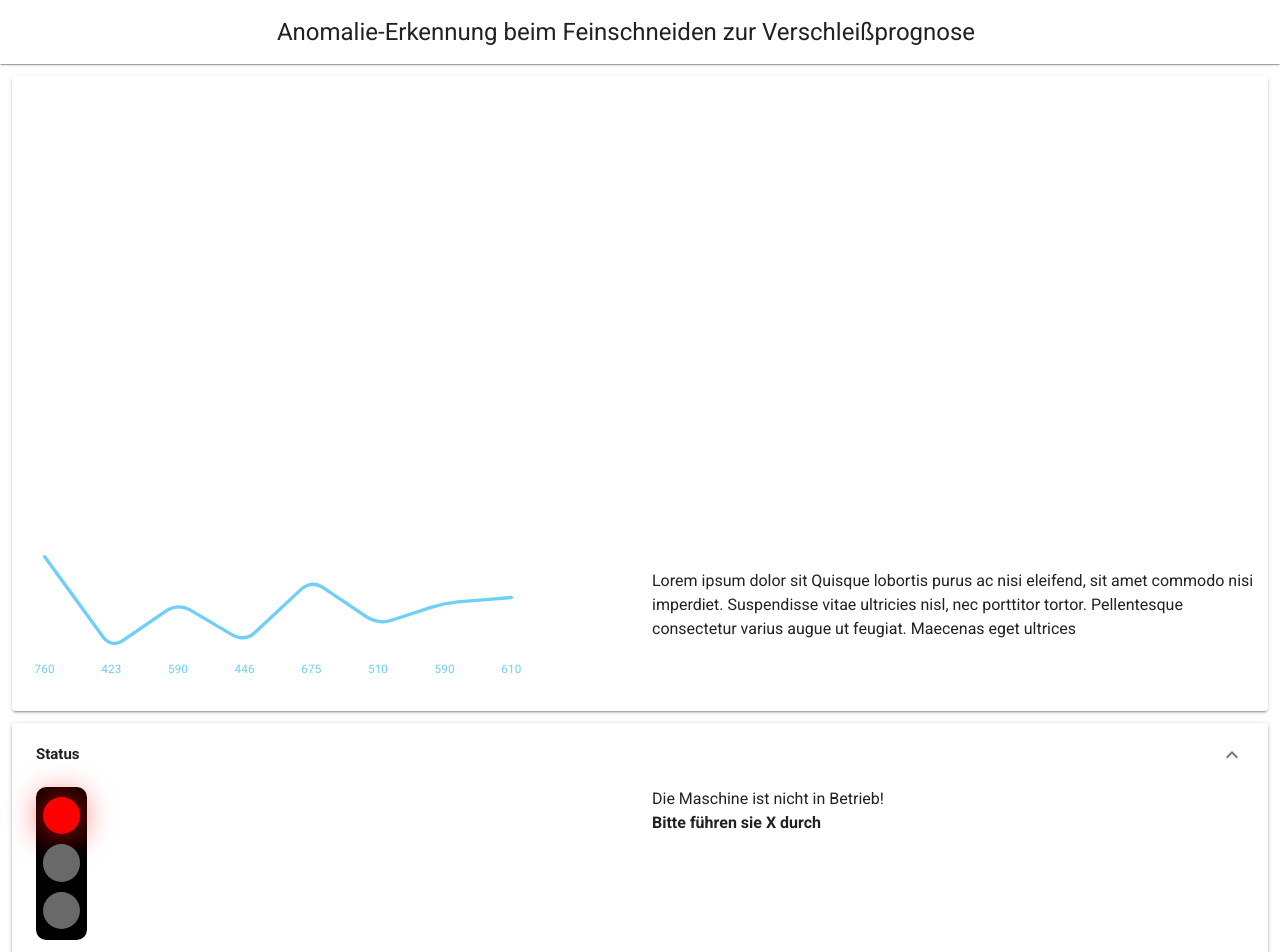
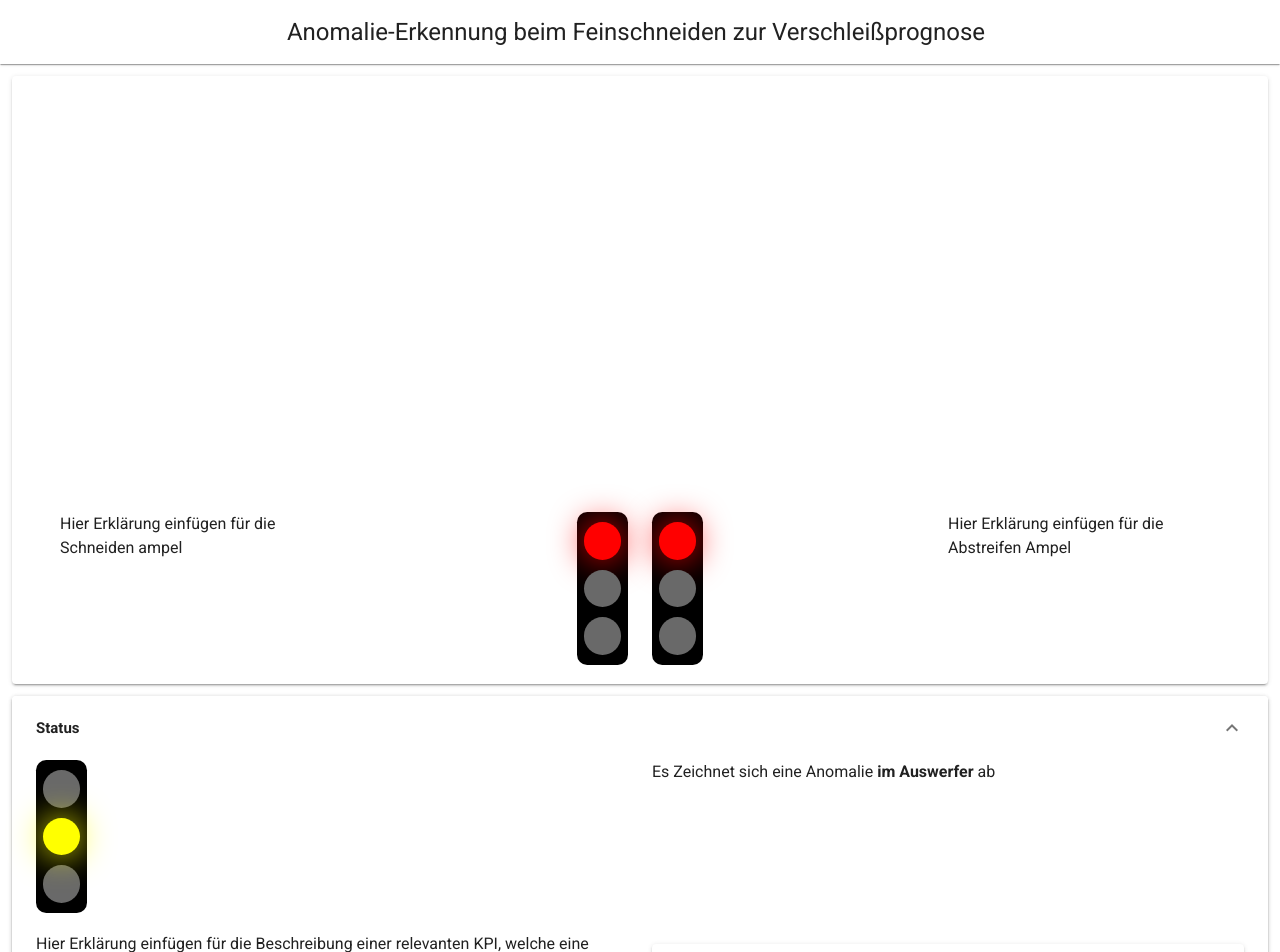
Before and after one commit to Senseering/spaicer-fineblanking-prototype, a Vue app: page / in a window 1280 px wide. Shown: the top 952 px of the page. Built offline with nearby package versions, Linux system fonts and the light colour scheme.

Commit message:
quick fix

```diff
--- a/src/App.vue
+++ b/src/App.vue
@@ -8,7 +8,7 @@
           contain
           src="@/assets/spaicer.png"
           transition="scale-transition"
-          width="100"
+          width="120"
         />
       </div>
       <v-spacer></v-spacer>
@@ -39,6 +39,19 @@
         </v-row>
       </v-container>
     </v-main>
+    <v-footer>
+      <v-spacer />
+        <v-btn depressed small href="https://spaicer.de" target="_blank">
+        <v-img
+          alt="Vuetify Logo"
+          class="shrink mr-2"
+          contain
+          src="@/assets/spaicer.png"
+          transition="scale-transition"
+          width="100"
+        />
+      </v-btn>
+    </v-footer>
   </v-app>
 </template>
 
--- a/src/components/Main.vue
+++ b/src/components/Main.vue
@@ -1,7 +1,7 @@
 <template>
   <v-card class="mt-3">
     <v-row>
-      <v-col>
+      <v-col class="mr-12">
         <v-img
           class="shrink"
           contain
@@ -11,32 +11,129 @@
         />
       </v-col>
     </v-row>
-    <v-row justify="center" align="center">
-      <v-col>
-        <v-card class="mt-3" flat>
-          <v-card-text>
-            <v-sheet max-width="500px">
-              <v-sparkline
-                :value="value"
-                color="secondary"
-                padding="10"
-                stroke-linecap="round"
-                smooth
-                line-width="2"
-              >
-                <template v-slot:label="item">{{ item.value }}</template>
-              </v-sparkline>
-            </v-sheet>
-          </v-card-text>
-        </v-card>
+    <v-row>
+      <v-col class="ml-12">
+      Hier Erklärung einfügen für die Schneiden ampel
       </v-col>
-      <v-col>Lorem ipsum dolor sit Quisque lobortis purus ac nisi eleifend, sit amet commodo nisi imperdiet. Suspendisse vitae ultricies nisl, nec porttitor tortor. Pellentesque consectetur varius augue ut feugiat. Maecenas eget ultrices</v-col>
+       <v-col  align="end">
+        <div v-if="counter===1" >
+          <span class="css-ampel ampelrot">
+            <span></span>
+          </span>
+        </div>
+        <div v-else-if="counter===2">
+          <span class="css-ampel ampelgelb">
+            <span></span>
+          </span>
+        </div>
+        <div v-else>
+          <span class="css-ampel ampelgruen">
+            <span></span>
+          </span>
+        </div>
+      </v-col>
+        <v-col>
+        <div v-if="counter===1">
+          <span class="css-ampel ampelrot">
+            <span></span>
+          </span>
+        </div>
+        <div v-else-if="counter===2">
+          <span class="css-ampel ampelgelb">
+            <span></span>
+          </span>
+        </div>
+        <div v-else>
+          <span class="css-ampel ampelgruen">
+            <span></span>
+          </span>
+        </div>
+      </v-col>
+       <v-col class="mr-12">
+      Hier Erklärung einfügen für die Abstreifen Ampel
+      </v-col>
     </v-row>
+
   </v-card>
 </template>
 
 <script>
 export default {
-  data: () => ({ value: [760, 423, 590, 446, 675, 510, 590, 610] })
+  data: () => ({ value: [760, 423, 590, 446, 675, 510, 590, 610], counter:0 }),
+  methods:{
+    timer() {
+      if(Math.random()<0.2){
+        this.counter = 0
+      }else{
+      this.counter = this.counter + 1;
+        if (this.counter === 3) {
+          this.counter = 0;
+        }
+      }
+
+
+    }
+  },
+  mounted() {
+    this.interval = setInterval(this.timer, 3000);
+  }
 };
 </script>
+
+
+<style scoped>
+.css-ampel {
+  display: inline-block;
+  width: 30px;
+  height: 90px;
+  border-radius: 6px;
+  position: relative;
+  background-color: black;
+  zoom: 1.7;
+}
+
+.css-ampel span,
+.css-ampel:before,
+.css-ampel:after {
+  content: "";
+  color: white;
+  position: absolute;
+  border-radius: 15px;
+  width: 22px;
+  height: 22px;
+  left: 4px;
+}
+
+.css-ampel:before {
+  top: 6px;
+  background-color: red;
+  background-color: dimgrey;
+}
+
+.css-ampel:after {
+  top: 34px;
+  background-color: yellow;
+  background-color: dimgrey;
+}
+
+.css-ampel span {
+  top: 62px;
+  background-color: green;
+  background-color: dimgrey;
+}
+
+.ampelrot:before {
+  background-color: red;
+  box-shadow: 0 0 20px red;
+}
+
+.ampelgelb:after {
+  background-color: yellow;
+  box-shadow: 0 0 20px yellow;
+}
+
+.ampelgruen span {
+  background-color: limegreen;
+  box-shadow: 0 0 20px limegreen;
+}
+</style>
--- a/src/components/Side.vue
+++ b/src/components/Side.vue
@@ -42,7 +42,7 @@
               </v-row>
             </v-card>
             <v-row>
-              <v-col>Lorem ipsum dolor sit amet, consectetucitur orci, tpat sodales augue, sit amet commodo quam gravida nec. Integer bibendum tincidunt lacus, id molestie nulla suscipit ullamcorper. Vivamus accumsan, nisi eu sagittis interdum, elit eros cursus lorem, nec semper massa ante vel nunc. Donec rutrum diam orci, in dignissim nulla aliquam feugiat.</v-col>
+              <v-col>Hier Erklärung einfügen für die Beschreibung einer relevanten KPI, welche eine Bewertung des Prozesses ermöglicht</v-col>
               <v-col>
                 <v-card class="mt-3" max-height="300">
                   <v-card-text>
@@ -195,7 +195,7 @@ export default {
         category: 2
       }
     ],
-    value: [423, 446, 675, 510, 590, 610, 760],
+    value: [423, 446, 675, 510, 590, 610, 760,423, 446, 675, 510, 590, 610, 760],
     checking: false,
     heartbeats: []
   }),
@@ -204,10 +204,17 @@ export default {
       this.dialog = !this.dialog;
     },
     timer() {
-      this.counter = this.counter + 1;
-      if (this.counter === 3) {
-        this.counter = 0;
+
+      this.value.push(Math.floor(Math.random()*100 +400))
+      this.value.splice(0,1)
+      if(this.value[this.value.length-1]>480){
+        this.counter = 2
+      }else if(this.value[this.value.length-1]>450){
+        this.counter = 1
+      }else{
+        this.counter = 0
       }
+
     }
   },
 
```
